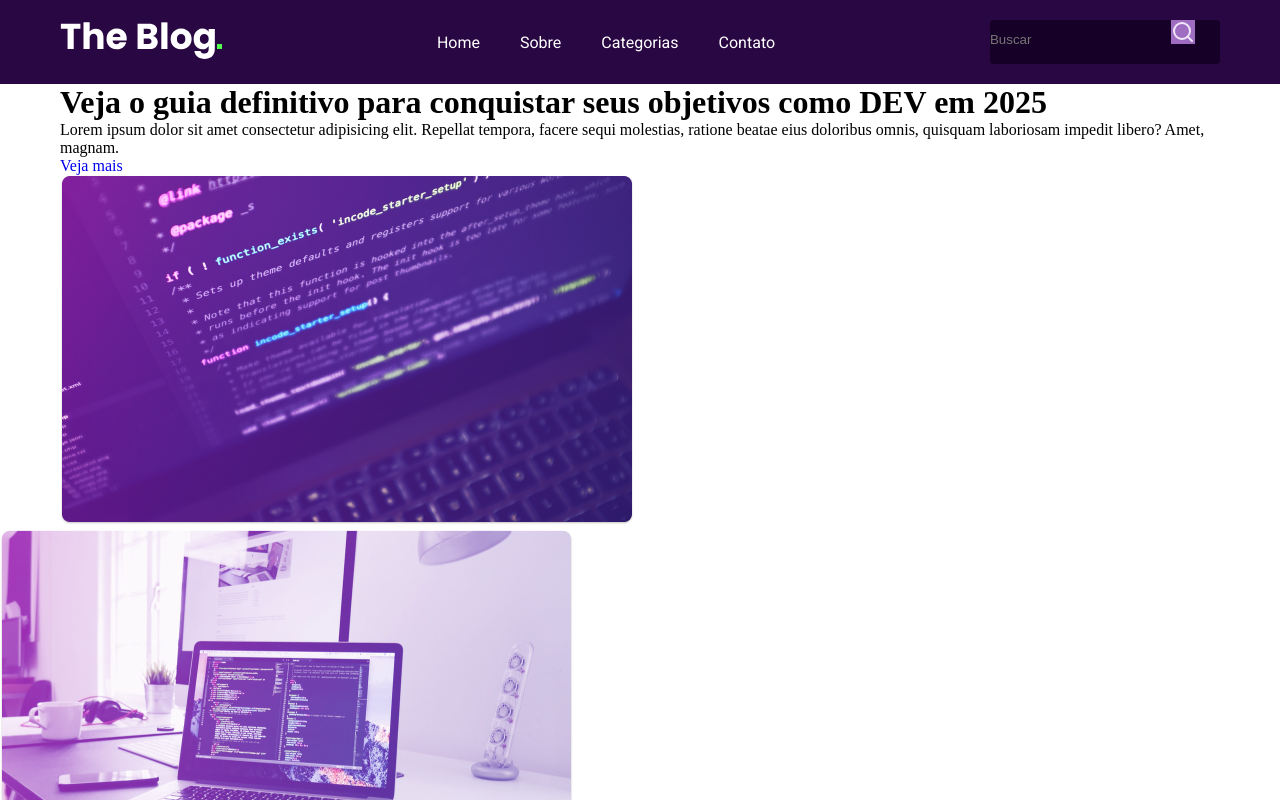
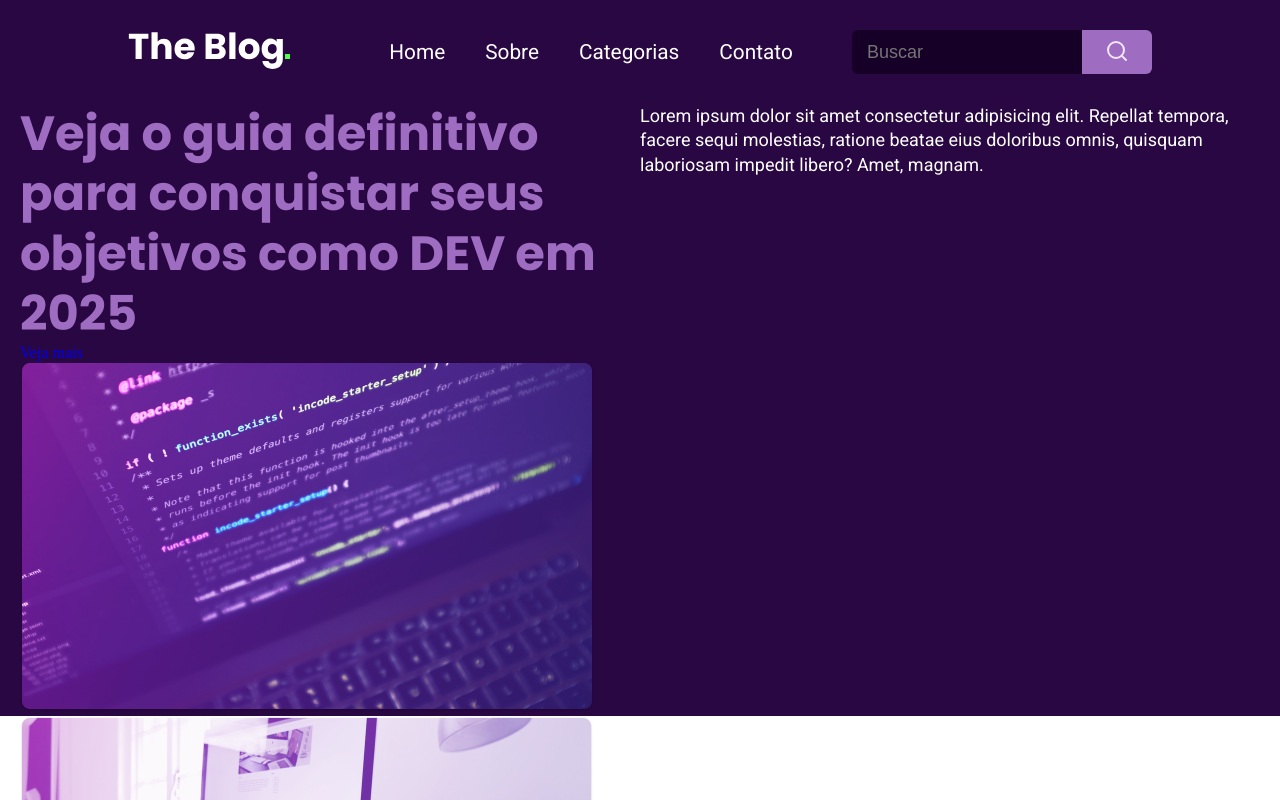
Before and after one commit to Noellyalbus/RocketBlog, a plain HTML site: page index.html in a window 1280 px wide. Shown: the top 800 px of the page. Drawn offline with Linux system fonts and the light colour scheme.

Commit message:
Add files via upload

```diff
--- a/css/style.css
+++ b/css/style.css
@@ -17,21 +17,21 @@
 
 .container{
     box-sizing: border-box;
-    max-width: 1200px;
+    max-width: 1556px;
     padding-left: 20px;
     padding-right: 20px;
     margin-left: auto;
     margin-right: auto;
 }
 
-.header{
+/* Menu */
+.header-container{
     display: flex;
     flex-wrap: wrap;
     gap: 20px;
     justify-content: space-between;
     align-items: center;
-    padding-top: 20px;
-    padding-bottom: 20px;
+    padding: 30px 10%;
 }
 
 .header-bg{
@@ -42,13 +42,11 @@
     display: flex;
     flex-wrap: wrap;
     gap: 40px;
-    color: var(--white);
 }
 
-.menu-item{
-    font-family: 'Roboto';
-    font-size: 400;
-    line-height: normal;
+.menu-item a{
+    font: 400 1.3rem/1.35 'Roboto',sans-serif;
+    color: var(--white);
 }
 
 .menu-item .home{
@@ -56,18 +54,51 @@
 }
 
 .header-input{
-    width: 230px;
+    width: 300px;
     height: 44px;
     background-color: var(--dark-bg);
-    border-radius: 4px;
+    border-radius: 6px;
+    position: relative;
 }
 
 .header-input input{
+    position: absolute;
+    height: 100%;
+    width: 100%;
+    margin-left: 15px;
     outline: none;
     border: none;
     background: transparent;
+    font-size: 18px;
 }
 
-.header-input img{
+.header-input button{
+    position: absolute;
+    top: 0;
+    right: 0;
+    width: 70px;
+    height: 100%;
+    border: none;
+    border-radius: 0 6px 6px 0;
     background-color: var(--button-bg);
 }
+
+/* Introdução */
+.int-bg{
+    background: var(--purple-bg);
+}
+
+.int-content{
+    display: grid;
+    grid-template-columns: 1fr 1fr ;
+}
+
+.int-content h1{
+    color: var(--button-bg);
+    font: 700 3rem/1.25 "Poppins", sans-serif;
+}
+
+.int-content p{
+    color: var(--white);
+    font: 400 1.125rem/1.35 'Roboto', sans-serif;
+}
--- a/index.html
+++ b/index.html
@@ -11,20 +11,20 @@
 </head>
 <body>
     <header class="header-bg">
-        <div class="header container">
+        <div class="header-container">
             <a href="#"><img src="./images/logo.svg" alt="the blog logo"></a>
-
             <nav aria-label="primaria">
                 <ul class="header-menu">
-                    <li class="menu-item home">Home</li>
-                    <li class="menu-item">Sobre</li>
-                    <li class="menu-item">Categorias</li>
-                    <li class="menu-item">Contato</li>
+            <li class="menu-item"></li>
+                    <li class="menu-item home"><a href="#">Home</a></li>
+                    <li class="menu-item"><a href="">Sobre</a></li>
+                    <li class="menu-item"><a href="">Categorias</a></li>
+                    <li class="menu-item"><a href="">Contato</a></li>
                 </ul>
             </nav>
             <div class="header-input">
-                <input type="text" placeholder="Buscar">
-                <img src="./images/search.svg" alt="">
+                <input type="text" class="search-box" placeholder="Buscar">
+                <button type="submit"><img src="./images/search.svg" alt=""></button>
             </div>
         </div>
     </header>
@@ -41,7 +41,7 @@
     </main>
 
     <article>
-        <div class="article">
+        <div class="article container">
             <div class="art-left">
                 <img src="./images/post-1.png" alt="um notebook em uma mesa">
                 <p>Janeiro 04 2022</p>
@@ -60,8 +60,6 @@
                     <p>Lorem ipsum, dolor sit amet consectetur adipisicing elit. Quas distinctio quidem recusandae nobis deserunt veritatis.</p>
                 </div>
             </div>
-        </div>
-
             <div class="art-content">
                 <div class="post-2">
                     <img src="./images/post-2.png" alt="">
@@ -82,6 +80,7 @@
                     <p>Lorem ipsum dolor sit amet consectetur adipisicing elit. Recusandae et rerum minus? Minima blanditiis quos modi tempora, sint veniam ipsa nisi reiciendis, inventore nam autem.</p>
                 </div>
             </div>
+        </div>
     </article>
 </body>
 </html>
```
Lines whose indentation alone changed are shown as unchanged.
